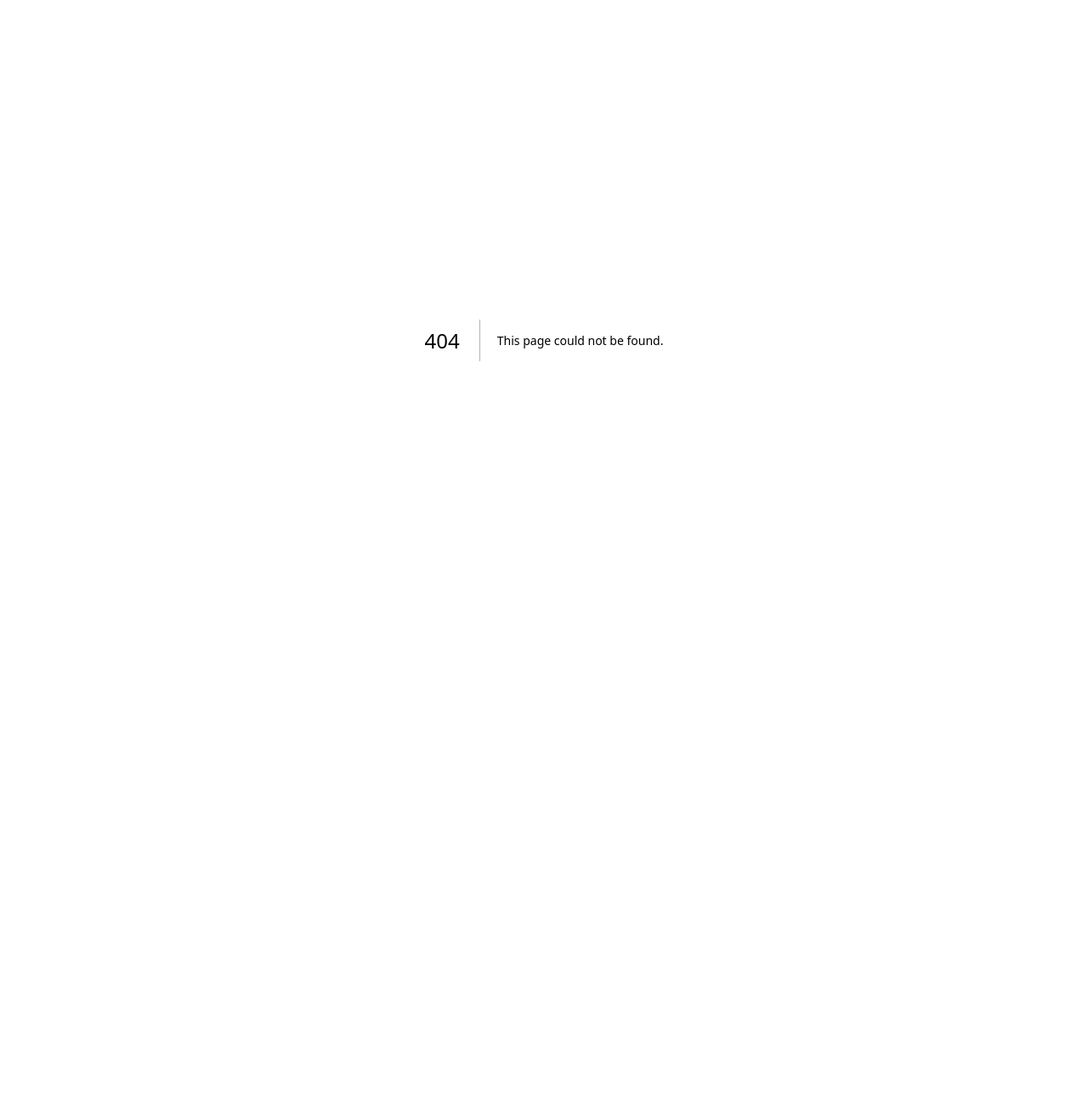
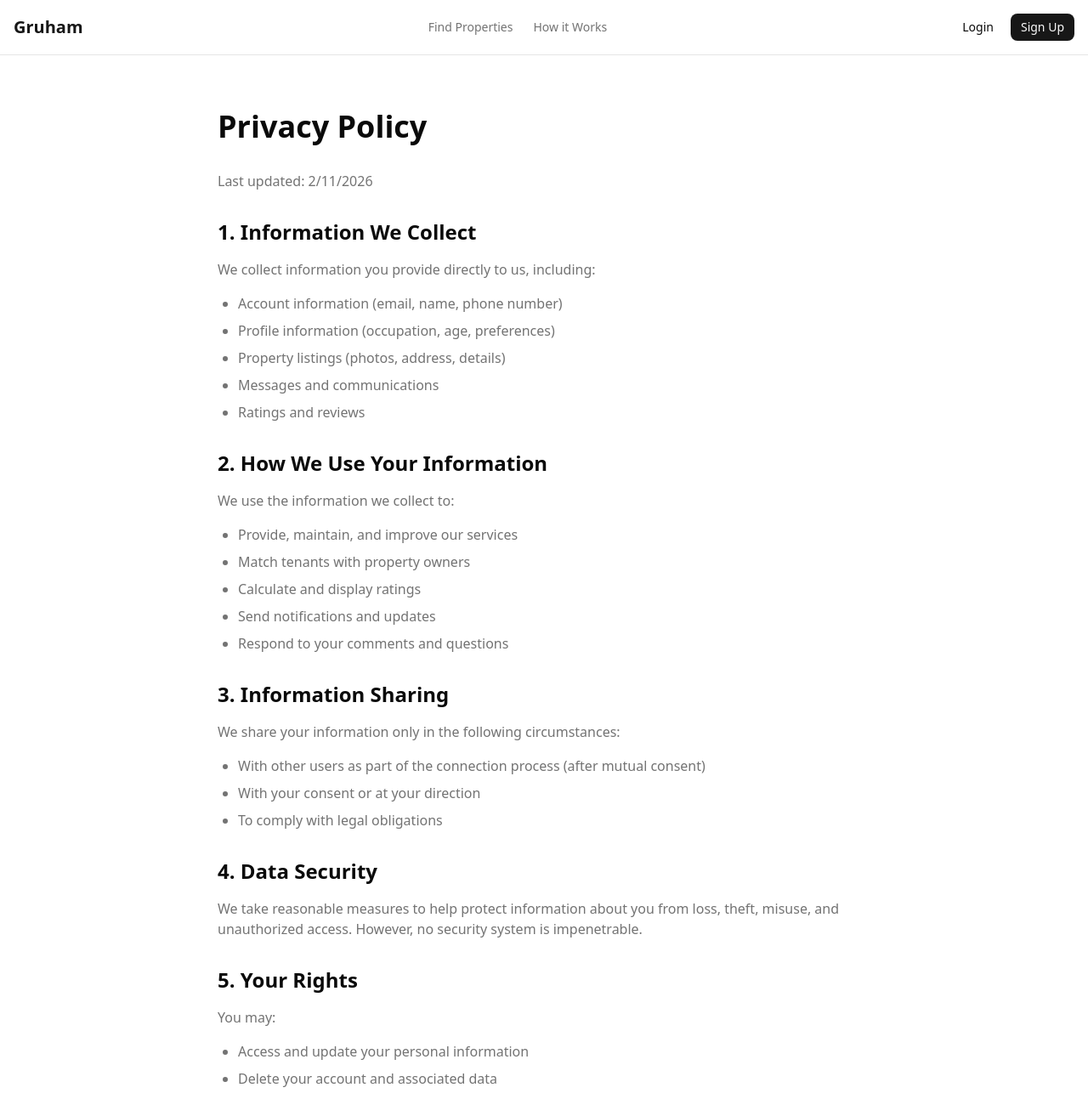
Before and after one commit to GruhamServices/gruham, a Next.js app: page /privacy in a window 1280 px wide. Before the commit this address had no page. Shown: the top 1293 px of the page at 85% size. Before the commit the page ends 800 px from the top, so only its background shows below. Built offline with nearby package versions, Linux system fonts and the light colour scheme; no server answers.

Commit message:
add privacy policy page

```diff
--- /dev/null
+++ b/src/app/privacy/page.tsx
@@ -0,0 +1,76 @@
+import { MainLayout } from "@/components/layout"
+
+export default function PrivacyPage() {
+  return (
+    <MainLayout>
+      <section className="py-16 px-4">
+        <div className="container mx-auto max-w-3xl">
+          <h1 className="text-4xl font-bold mb-8">Privacy Policy</h1>
+
+          <div className="prose prose-gray max-w-none">
+            <p className="text-muted-foreground mb-6">
+              Last updated: {new Date().toLocaleDateString()}
+            </p>
+
+            <h2 className="text-2xl font-semibold mt-8 mb-4">1. Information We Collect</h2>
+            <p className="text-muted-foreground mb-4">
+              We collect information you provide directly to us, including:
+            </p>
+            <ul className="list-disc pl-6 space-y-2 text-muted-foreground mb-4">
+              <li>Account information (email, name, phone number)</li>
+              <li>Profile information (occupation, age, preferences)</li>
+              <li>Property listings (photos, address, details)</li>
+              <li>Messages and communications</li>
+              <li>Ratings and reviews</li>
+            </ul>
+
+            <h2 className="text-2xl font-semibold mt-8 mb-4">2. How We Use Your Information</h2>
+            <p className="text-muted-foreground mb-4">
+              We use the information we collect to:
+            </p>
+            <ul className="list-disc pl-6 space-y-2 text-muted-foreground mb-4">
+              <li>Provide, maintain, and improve our services</li>
+              <li>Match tenants with property owners</li>
+              <li>Calculate and display ratings</li>
+              <li>Send notifications and updates</li>
+              <li>Respond to your comments and questions</li>
+            </ul>
+
+            <h2 className="text-2xl font-semibold mt-8 mb-4">3. Information Sharing</h2>
+            <p className="text-muted-foreground mb-4">
+              We share your information only in the following circumstances:
+            </p>
+            <ul className="list-disc pl-6 space-y-2 text-muted-foreground mb-4">
+              <li>With other users as part of the connection process (after mutual consent)</li>
+              <li>With your consent or at your direction</li>
+              <li>To comply with legal obligations</li>
+            </ul>
+
+            <h2 className="text-2xl font-semibold mt-8 mb-4">4. Data Security</h2>
+            <p className="text-muted-foreground mb-4">
+              We take reasonable measures to help protect information about you from
+              loss, theft, misuse, and unauthorized access. However, no security
+              system is impenetrable.
+            </p>
+
+            <h2 className="text-2xl font-semibold mt-8 mb-4">5. Your Rights</h2>
+            <p className="text-muted-foreground mb-4">
+              You may:
+            </p>
+            <ul className="list-disc pl-6 space-y-2 text-muted-foreground mb-4">
+              <li>Access and update your personal information</li>
+              <li>Delete your account and associated data</li>
+              <li>Opt out of promotional communications</li>
+            </ul>
+
+            <h2 className="text-2xl font-semibold mt-8 mb-4">6. Contact Us</h2>
+            <p className="text-muted-foreground mb-4">
+              If you have any questions about this Privacy Policy, please contact
+              us at support@rentmatch.com.
+            </p>
+          </div>
+        </div>
+      </section>
+    </MainLayout>
+  )
+}
```
